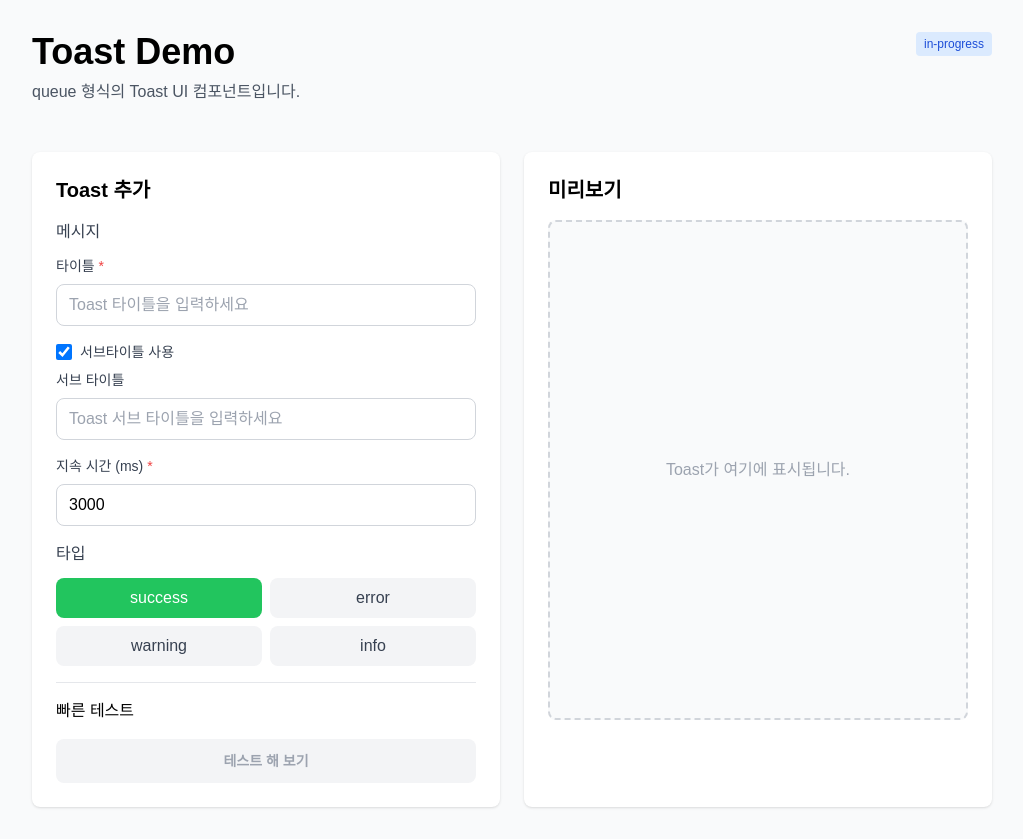
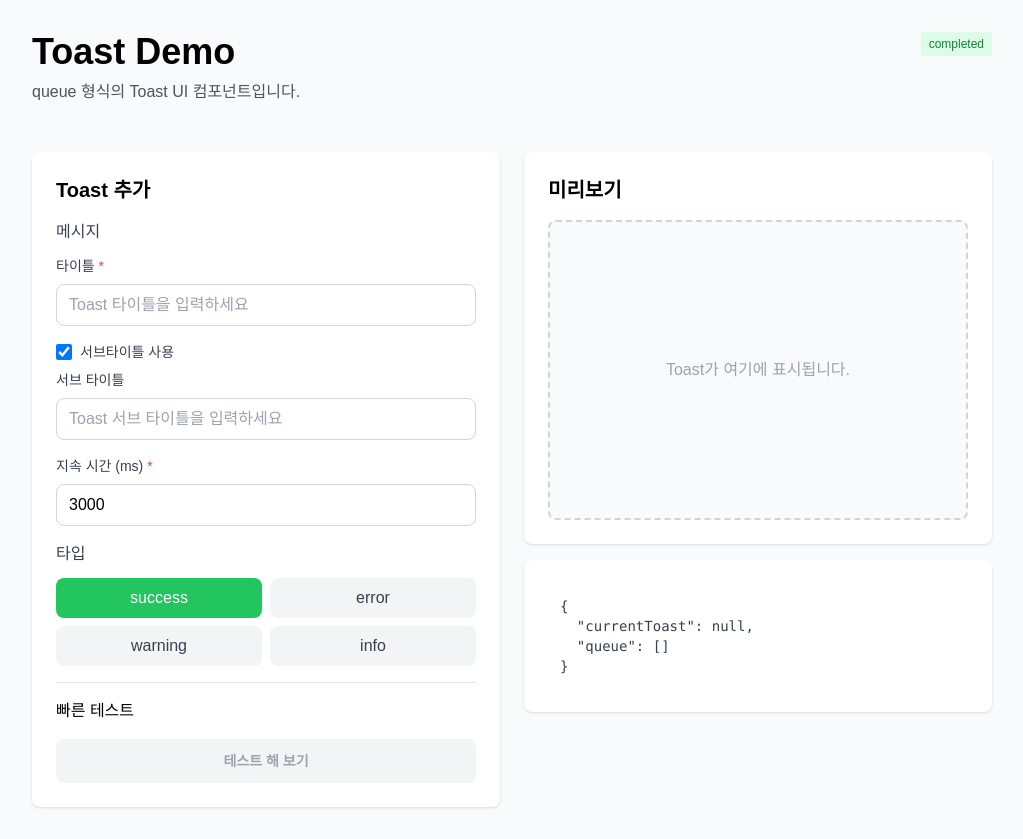
Before and after one commit to rkddbs1031/my-ui, a React (Vite) app: page /toast in a window 1280 px wide. Shown: the whole page, without its empty margins (128-1151 px from the left). Built offline with nearby package versions, Linux system fonts and the light colour scheme; a web font is replaced by a local one.

Commit message:
feat: Toast 완료 및 JSON 출력

```diff
--- a/src/constants/components.ts
+++ b/src/constants/components.ts
@@ -12,6 +12,6 @@ export const components: ComponentInfo[] = [
     name: 'Toast',
     path: '/toast',
     description: '알림 메시지 컴포넌트',
-    status: 'in-progress',
+    status: 'completed',
   },
 ];
--- a/src/pages/ToastDemo/index.tsx
+++ b/src/pages/ToastDemo/index.tsx
@@ -13,6 +13,7 @@ import {
 } from '@/components/Input';
 import Card from '@/components/Card';
 import Toaster from '@/components/Toast/Toaster.tsx';
+import { useToastStore } from '@/store/toast';
 
 const ToastTypes: ToastType[] = ['success', 'error', 'warning', 'info'];
 
@@ -29,6 +30,7 @@ export default function Toast() {
   const isValid = options.title && (!hasSubtitle || options.subtitle);
 
   const toast = useToast();
+  const { queue, currentToast } = useToastStore();
 
   const handleSubmit = () => {
     const { title, subtitle, duration, type } = options;
@@ -49,8 +51,8 @@ export default function Toast() {
         className="flex justify-between items-start gap-3"
       >
         <Card.Badge
-          status="in-progress"
-          label="in-progress"
+          status="completed"
+          label="completed"
           className="flex-none"
         />
       </Layout.Header>
@@ -156,10 +158,11 @@ export default function Toast() {
         </Card>
 
         {/* 우측: Toast 미리보기 영역 */}
+        <div className={cn('flex flex-col gap-4')}>
           <Card>
             <Card.Title title="미리보기" className="mb-4" />
 
-          <div className="relative h-[500px] bg-gray-50 rounded-lg border-2 border-dashed border-gray-300">
+            <div className="relative h-[300px] bg-gray-50 rounded-lg border-2 border-dashed border-gray-300">
               <div className="absolute top-1/2 left-1/2 -translate-x-1/2 -translate-y-1/2">
                 {/* Toast가 여기에 표시될 예정 */}
                 <p className="text-gray-400 text-center">
@@ -169,6 +172,20 @@ export default function Toast() {
               <Toaster />
             </div>
           </Card>
+
+          <Card>
+            <pre className="text-gray-700 bg-white/80 rounded p-3 text-sm">
+              {JSON.stringify(
+                {
+                  currentToast,
+                  queue,
+                },
+                null,
+                2
+              )}
+            </pre>
+          </Card>
+        </div>
       </div>
     </>
   );
```
Lines whose indentation alone changed are shown as unchanged.
